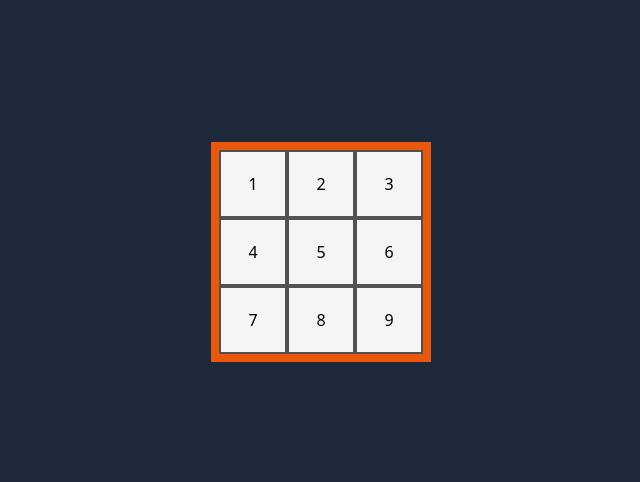
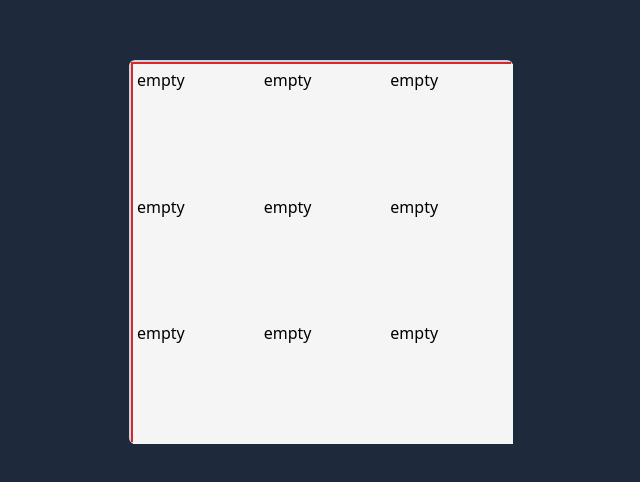
Before and after one commit to Hoidi/tic-tac-toe, a SvelteKit app: page / in a window 1280 px wide. Shown: the part 148-630 px from the top of the page, without its empty margins (319-959 px from the left). Built offline with nearby package versions, Linux system fonts and the light colour scheme.

Commit message:
Use Grid instead of Rows
Also create a gamestate object and pass it down via props. Maybe it
should be done via context? Maybe the prop is the inital state and then
I can use the getContext for updating the state for scorekeeping etc.

We'll see

```diff
--- /dev/null
+++ b/src/components/Grid.svelte
@@ -0,0 +1,13 @@
+<script lang="ts">
+	import type { GameState } from '../types';
+	import Square from './Square.svelte';
+
+	const squares: number[] = [1, 2, 3, 4, 5, 6, 7, 8, 9];
+	export let gameState: GameState;
+</script>
+
+<div class="w-full aspect-square grid grid-cols-3 grid-rows-3 bg-red-600">
+	{#each squares as position}
+		<Square {position} {gameState} />
+	{/each}
+</div>
--- a/src/components/Row.svelte
+++ /dev/null
@@ -1,12 +0,0 @@
-<script>
-	import Square from "./Square.svelte";
-
-    export let rownr = 0;
-
-</script>
-
-<div class="bg-neutral-600 w-full flex flex-row">
-    <Square id={3 * rownr + 1}/>
-    <Square id={3 * rownr + 2}/>
-    <Square id={3 * rownr + 3}/>
-</div>
--- a/src/components/Square.svelte
+++ b/src/components/Square.svelte
@@ -1,7 +1,37 @@
 <script lang="ts">
-    export let id = 0;
+	import { SquareState, type GameState } from '../types';
+	import Empty from './squareStates/Empty.svelte';
+	import O from './squareStates/O.svelte';
+	import X from './squareStates/X.svelte';
+
+	export let position = 0;
+	export let gameState: GameState;
+
+	const flip = () => {
+		const flippingSquare = gameState.squareStates[position];
+		switch (flippingSquare) {
+			case SquareState.X:
+				gameState.squareStates[position] = SquareState.O;
+			case SquareState.O:
+				gameState.squareStates[position] = SquareState.X;
+			case SquareState.Empty:
+				gameState.squareStates[position] = SquareState.X;
+		}
+		gameState = gameState;
+	};
+	$: squareState = gameState.squareStates[position];
 </script>
 
-<div class="bg-neutral-100 w-16 h-16 m-0.5 flex justify-center items-center">
-    {id}
-</div>
+<!-- svelte-ignore a11y-click-events-have-key-events -->
+<!-- svelte-ignore a11y-no-static-element-interactions -->
+{#key gameState}
+	<div class="bg-neutral-100 w-full aspect-square m-0.5 p-1" on:click={flip}>
+		{#if squareState === SquareState.X}
+			<X />
+		{:else if squareState === SquareState.O}
+			<O />
+		{:else}
+			<Empty />
+		{/if}
+	</div>
+{/key}
--- a/src/components/TicTacToe.svelte
+++ b/src/components/TicTacToe.svelte
@@ -1,11 +1,10 @@
 <script lang="ts">
-	import Row from './Row.svelte';
+	import { initalGameState, type GameState } from '../types';
+	import Grid from './Grid.svelte';
+
+	let gameState: GameState = initalGameState;
 </script>
 
-<div class="bg-orange-600 min-w-40 min-h-40 max-h-96 max-h-96">
-	<div class="flex flex-col m-2">
-		<Row rownr={0}/>
-		<Row rownr={1}/>
-		<Row rownr={2}/>
-	</div>
+<div class="min-w-[30%] max-w-[300px] aspect-square border-2 rounded-md border-slate-300">
+	<Grid {gameState} />
 </div>
--- /dev/null
+++ b/src/components/squareStates/Empty.svelte
@@ -0,0 +1 @@
+empty
--- /dev/null
+++ b/src/components/squareStates/O.svelte
@@ -0,0 +1,8 @@
+<svg fill="#000000" viewBox="0 0 482.112 482.112">
+	<path
+		d="M241.055,0C108.141,0,0.007,108.134,0.007,241.048c0,132.922,108.134,241.064,241.048,241.064
+c132.915,0,241.05-108.142,241.05-241.064C482.105,108.134,373.97,0,241.055,0z M241.055,434.267
+c-106.53,0-193.202-86.68-193.202-193.218c0-106.531,86.672-193.203,193.202-193.203c106.53,0,193.204,86.672,193.204,193.203
+C434.259,347.587,347.585,434.267,241.055,434.267z"
+	/>
+</svg>
--- /dev/null
+++ b/src/components/squareStates/X.svelte
@@ -0,0 +1,10 @@
+<svg fill="#000000" viewBox="0 0 460.775 460.775">
+	<path
+		d="M285.08,230.397L456.218,59.27c6.076-6.077,6.076-15.911,0-21.986L423.511,4.565c-2.913-2.911-6.866-4.55-10.992-4.55
+c-4.127,0-8.08,1.639-10.993,4.55l-171.138,171.14L59.25,4.565c-2.913-2.911-6.866-4.55-10.993-4.55
+c-4.126,0-8.08,1.639-10.992,4.55L4.558,37.284c-6.077,6.075-6.077,15.909,0,21.986l171.138,171.128L4.575,401.505
+c-6.074,6.077-6.074,15.911,0,21.986l32.709,32.719c2.911,2.911,6.865,4.55,10.992,4.55c4.127,0,8.08-1.639,10.994-4.55
+l171.117-171.12l171.118,171.12c2.913,2.911,6.866,4.55,10.993,4.55c4.128,0,8.081-1.639,10.992-4.55l32.709-32.719
+c6.074-6.075,6.074-15.909,0-21.986L285.08,230.397z"
+	/>
+</svg>
--- /dev/null
+++ b/src/types.ts
@@ -0,0 +1,25 @@
+export enum SquareState {
+	Empty,
+	X,
+	O
+}
+
+export const initalGameState = {
+	squareStates: [
+		SquareState.Empty,
+		SquareState.Empty,
+		SquareState.Empty,
+
+		SquareState.Empty,
+		SquareState.Empty,
+		SquareState.Empty,
+
+		SquareState.Empty,
+		SquareState.Empty,
+		SquareState.Empty
+	]
+};
+
+export type GameState = {
+	squareStates: SquareState[];
+};
```
Also changed, not shown: src/routes/+page.svelte (+5 -6 lines).
